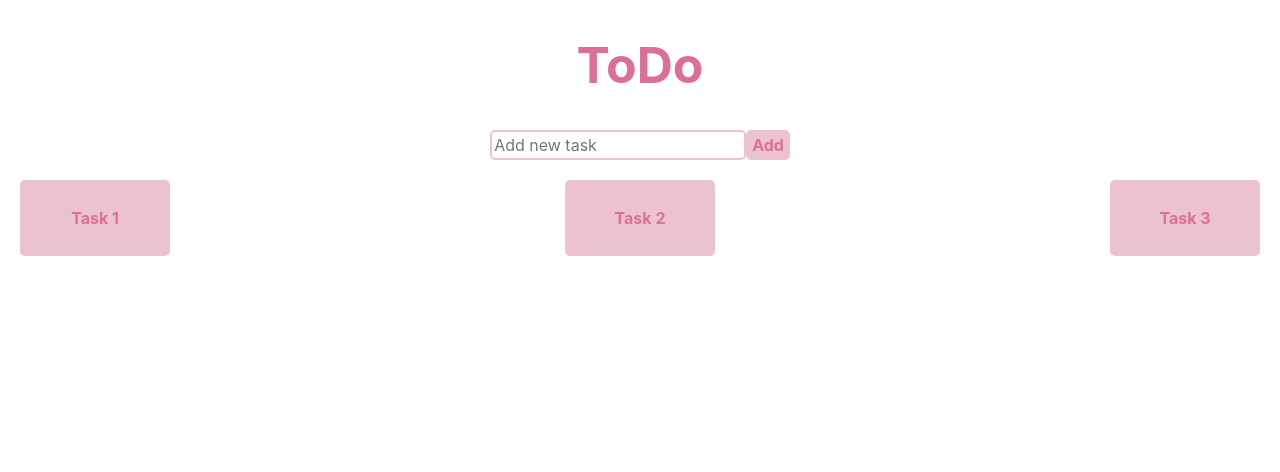
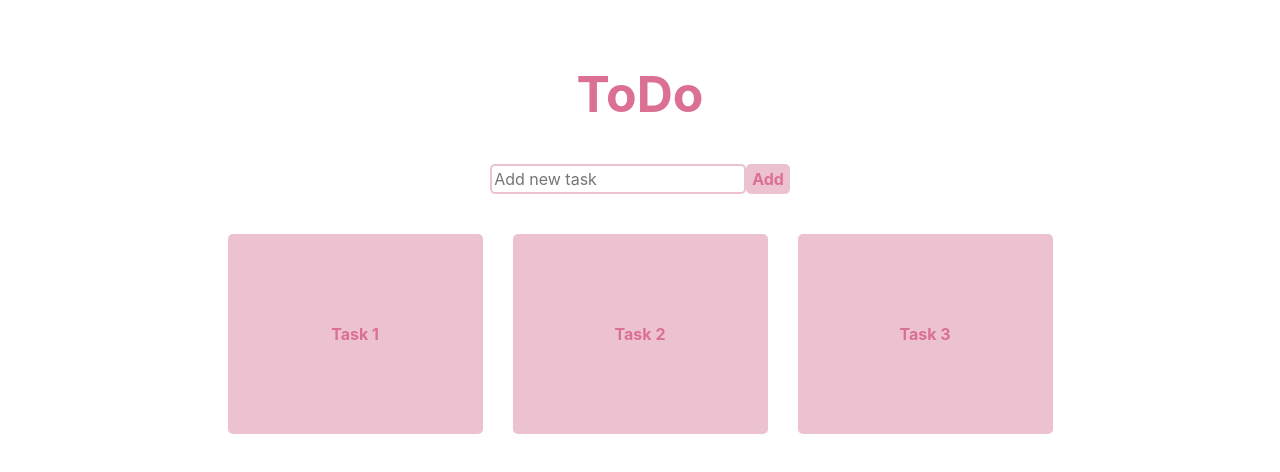
Before and after one commit to AnoucheYan/Anush1, a React (Create React App) app: page / in a window 1280 px wide. Shown: the top 472 px of the page. Built offline with nearby package versions, Linux system fonts and the light colour scheme.

Commit message:
first version

```diff
--- a/src/App.js
+++ b/src/App.js
@@ -1,6 +1,7 @@
 import './App.css';
 import ToDo from './Components/ToDo/ToDo';
-// import A from './test/A'
+// import A from './test/A';
+// import Grid from './test/Grid/Grid';
 
 
 function App() {
@@ -10,6 +11,7 @@ function App() {
     <div className="App">
       <ToDo />
       {/* <A /> */}
+      {/* <Grid /> */}
     </div>
   )
 }
--- a/src/Components/AddTask/AddNewTask.jsx
+++ b/src/Components/AddTask/AddNewTask.jsx
@@ -1,5 +1,5 @@
 import React from 'react';
-import styles from './addnewtask.module.css'
+import styles from './addnewtask.module.css';
 
 
 class AddNewTask extends React.Component {
--- a/src/Components/Task/Task.jsx
+++ b/src/Components/Task/Task.jsx
@@ -1,10 +1,10 @@
 import React from 'react';
-import styles from './task.module.css'
+import styles from './task.module.css';
 
 const Task = ( {task} ) => {
     return(
         <div className={styles.task}>
-            <p>
+            <p className = {styles.parMargin}>
                 {task}
             </p>
         </div>
--- a/src/Components/Task/task.module.css
+++ b/src/Components/Task/task.module.css
@@ -1,9 +1,16 @@
 .task{
-    width: 150px;
+    width: 100%;
+    height: 200px;
     border-radius: 5px;
     background-color: rgba(218, 134, 162, .5);
     color: palevioletred;
     font-weight: bold;
-    margin: 20px;
     padding: 30px;
+    display: flex;
+    align-items: center;
+    justify-content: center;
   }
+
+  .parMargin{
+    margin: 0;
+  }
--- a/src/Components/ToDo/ToDo.jsx
+++ b/src/Components/ToDo/ToDo.jsx
@@ -1,8 +1,9 @@
 import React from 'react';
 import AddNewTask from '../AddTask/AddNewTask';
-import Task from '../Task/Task'
-import styles from './todo.module.css'
-
+import Task from '../Task/Task';
+import styles from './todo.module.css';
+import { Container, Row, Col } from 'react-bootstrap';
+import idGenerator from '../../helpers/idGenerator';
 
 class ToDo extends React.Component {
     state = {
@@ -20,22 +21,31 @@ class ToDo extends React.Component {
 
     render () {
         const {tasks} = this.state;
-        const Tasks = this.state.tasks.map((task, index) => {
+        const Tasks = this.state.tasks.map((task, {index=idGenerator()}) => {
             return (
-                <Task task = {task} key = {index} />
+                <Col xs={12} sm={6} md={4} lg={3} className="d-flex justify-content-center mt-3">
+                    <Task
+                        task = {task}
+                        key = {index}
+                    />
+                </Col>
             )
         })
 
         return (
             <div>
-                <h1 className = {styles.heading}>ToDo</h1>
+                <Container>
+                    <Row className="justify-content-center mt-4">
+                        <Col>
+                            <h1 className = {styles.heading}>ToDo</h1>
+                            <AddNewTask handleSubmit = {this.handleSubmit} />
+                        </Col>
+                    </Row>
 
-                <AddNewTask handleSubmit = {this.handleSubmit} />
-
-                <div className = {styles.tasksWrapper}>
-                    {Tasks}
-                </div>
-
+                    <Row className="justify-content-center mt-4">
+                        {Tasks}
+                    </Row>
+                </Container>
             </div>
         )
     }
--- /dev/null
+++ b/src/helpers/idGenerator.js
@@ -0,0 +1,3 @@
+export default function idGenerator () {
+    return Math.random().toString(16).slice(2);
+}
--- a/src/index.css
+++ b/src/index.css
@@ -48,3 +48,7 @@ code {
   font-weight: bold;
   color: lightcoral;
 }
+
+*{
+  box-sizing: border-box;
+}
--- a/src/index.js
+++ b/src/index.js
@@ -1,7 +1,7 @@
 import React from 'react';
 import ReactDOM from 'react-dom';
+import './reset.css'
 import 'bootstrap/dist/css/bootstrap.min.css';
-import './reset.css'
 import './index.css';
 import App from './App';
 import reportWebVitals from './reportWebVitals';
```
Also changed, not shown: src/test/Block.jsx (added, +11 -0 lines), src/test/Grid/Grid.jsx (added, +34 -0 lines), src/test/test.module.css (added, +6 -0 lines), 1 other file (tests, documents, lock files or other folders).
